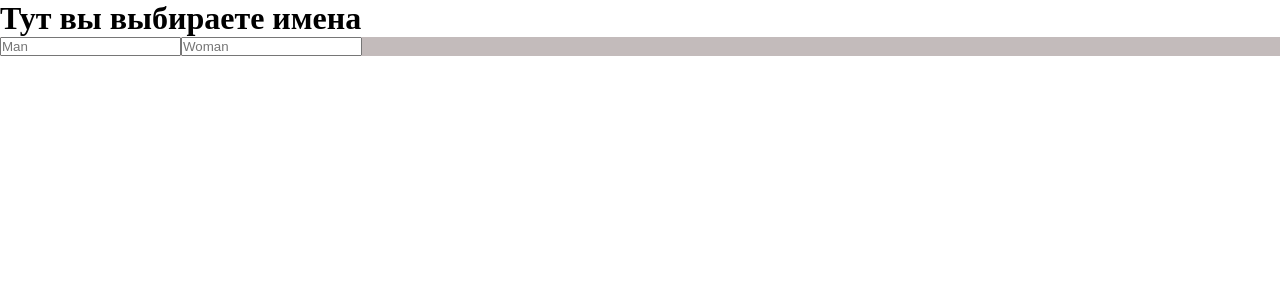
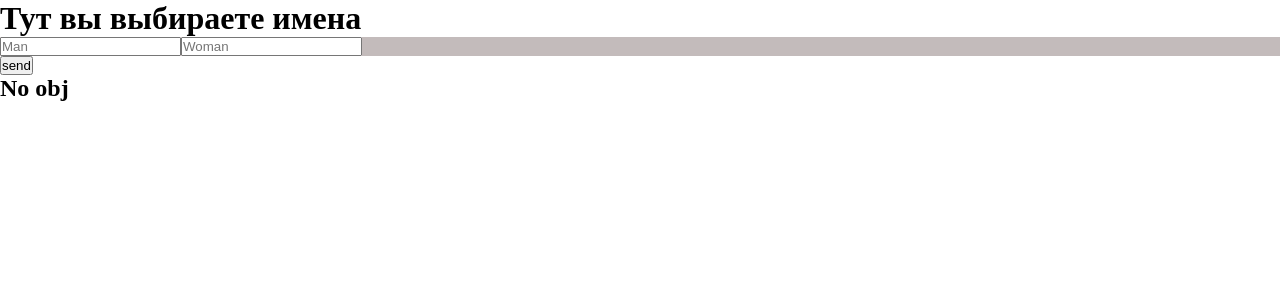
Before and after one commit to Avaaren/name_compatibility, a Django app: page / in a window 1280 px wide. Shown: the top 300 px of the page. Run offline with Django 3.2, Linux system fonts and the light colour scheme.

Commit message:
Reworked for displaying

```diff
--- a/predict/templates/predict/home.html
+++ b/predict/templates/predict/home.html
@@ -5,10 +5,14 @@
 {% block content %}
 <link rel="stylesheet" href="{% static 'predict/css/predict.css' %}">
 <h1>Тут вы выбираете имена</h1>
+<form action="{% url 'predict:home' %}" method="POST">
+{% csrf_token %}
 <div class="container">
+
+
     <div id='man'>
         <div class="search">
-            <span><input type="text" placeholder='Man' id='man-search-field'></span>
+            <span>{{ form.male_name }}</span>
         </div>
         <div id=result_man>
         </div>
@@ -16,14 +20,24 @@
 
     <div id='woman'>
         <div class="search">
-            <span><input type="text" placeholder='Woman' id='woman-search-field'></span>
+            <span>{{ form.female_name }}</span>
         </div>
         <div id=result_woman>
         </div>
     </div>
 
+
 </div>
+<button type="submit">send</button>
+<h2>
+    {% if obj %}
+        {{ obj }}
+    {% else %}
+        No obj
+    {% endif %}
+</h2>
 
+</form>
 <script src="https://code.jquery.com/jquery-3.4.1.js" integrity="sha256-WpOohJOqMqqyKL9FccASB9O0KwACQJpFTUBLTYOVvVU="
     crossorigin="anonymous"></script>
 
```
